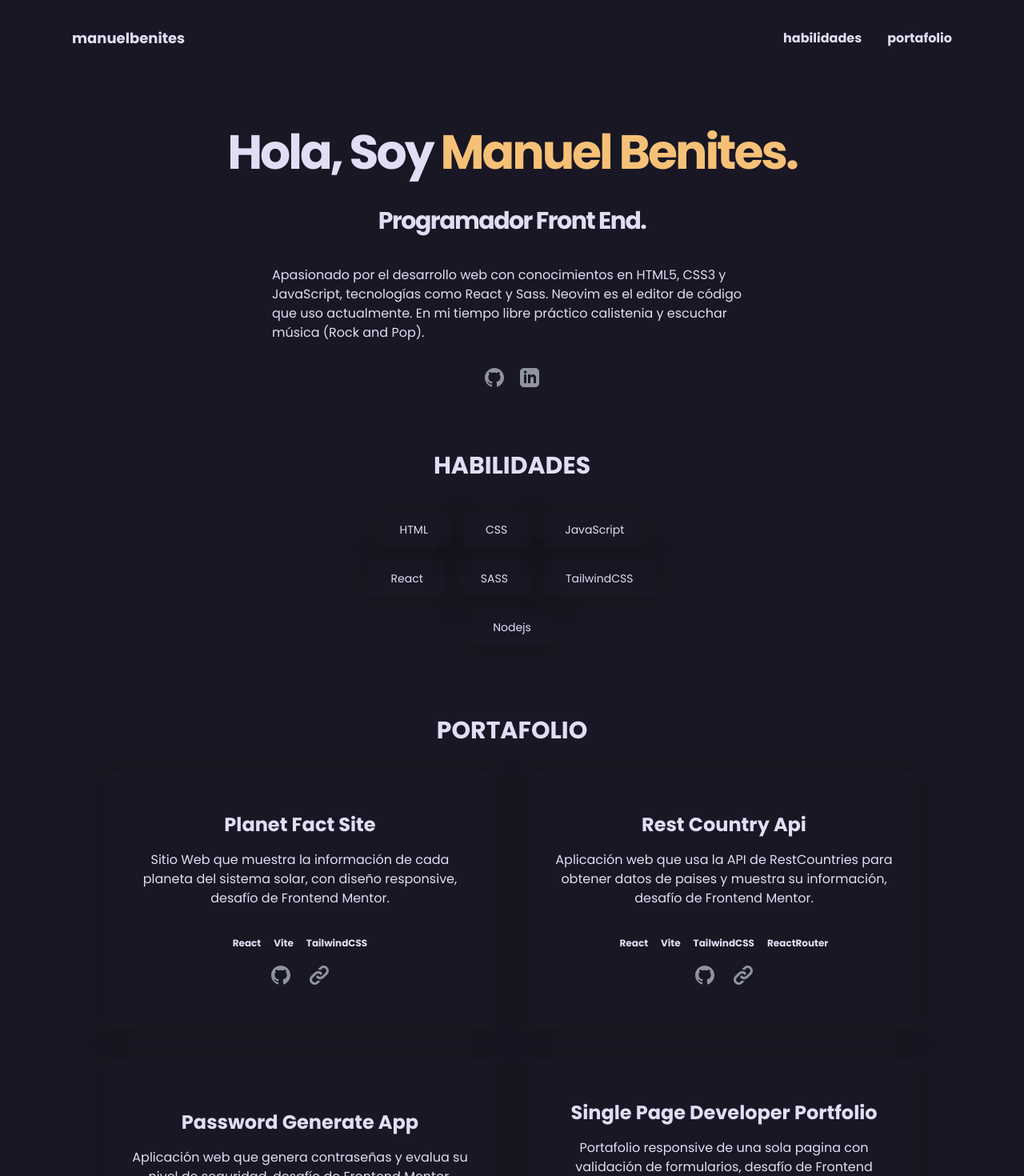
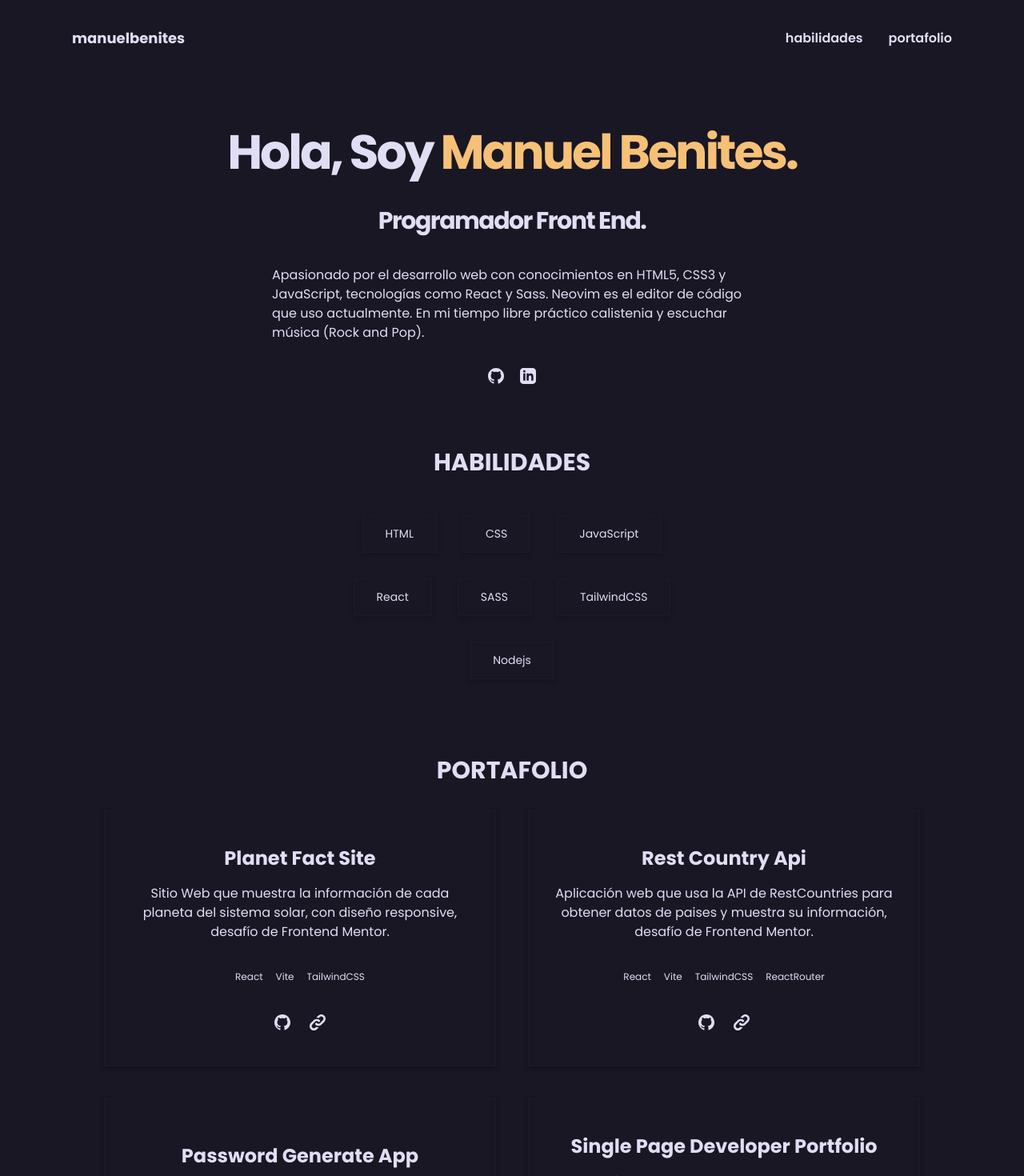
Before and after one commit to manuelbenites/portfolio-manuelbenites, a Next.js app: page / in a window 1280 px wide. Shown: the top 1470 px of the page at 80% size. Built offline with nearby package versions, Linux system fonts and the light colour scheme.

Commit message:
added floating colors, icon resizing done

```diff
--- a/src/components/card.js
+++ b/src/components/card.js
@@ -4,7 +4,7 @@ import LinkIcon from "./linkicon.js"
 
 export default function Card({ title, description, tech, code, link }) {
 	return (
-		<div className="flex flex-col justify-center bg-[#191724] shadow-custom p-8 text-center transition-all min-h-[320px] hover:translate-y-[-5px]">
+		<li className="flex text-[#e0def4] flex-col border border-[#8f93a2] border-opacity-[0.03] justify-center bg-[#191724] shadow-card p-8 text-center transition-all min-h-[320px] hover:translate-y-[-5px]">
 			<div className="">
 				<h3 className="mb-4 text-2xl font-bold">{title}</h3>
 				<p className="my-4 text-sm leading-5 md:leading-6 md:text-[16px]">
@@ -12,24 +12,28 @@ export default function Card({ title, description, tech, code, link }) {
 				</p>
 			</div>
 			<div>
-				<ul className="flex flex-wrap gap-4 justify-center my-5 text-xs font-semibold">
+				<ul className="flex flex-wrap gap-4 justify-center my-5 text-xs font-normal">
 					{tech.map((item, index) => (
 						<li key={index}>{item}</li>
 					))}
 				</ul>
-				<div>
+				<ul className="flex flex-row justify-center pt-4">
 					{code && (
-						<Link href={code} target="_blank">
-							<GithubIcon className="inline-block mx-3 transition-all fill-[#8f93a2] hover:fill-[#e0def4]" />
-						</Link>
+						<li>
+							<Link href={code} target="_blank">
+								<GithubIcon className="inline-block mx-3 transition-colors fill-[#e0def4] hover:fill-[#f6c177]" />
+							</Link>
+						</li>
 					)}
 					{link && (
-						<Link href={link} target="_blank">
-							<LinkIcon className="inline-block mx-3 transition-all fill-[#8f93a2] hover:fill-[#e0def4]" />
-						</Link>
+						<li>
+							<Link href={link} target="_blank">
+								<LinkIcon className="inline-block mx-3 transition-colors fill-[#e0def4] hover:fill-[#f6c177]" />
+							</Link>
+						</li>
 					)}
-				</div>
+				</ul>
 			</div>
-		</div>
+		</li>
 	)
 }
--- a/src/components/closeicon.js
+++ b/src/components/closeicon.js
@@ -1,16 +1,10 @@
 export default function CloseIcon(props) {
 	return (
-		<svg
-			xmlns="http://www.w3.org/2000/svg"
-			width="24"
-			height="24"
-			viewBox="0 0 24 24"
-			{...props}
-		>
+		<svg viewBox="0 0 24 24" width={24} height={24} {...props}>
 			<path
 				fill={props.fill}
-				d="M24 20.188l-8.315-8.209 8.2-8.282-3.697-3.697-8.212 8.318-8.31-8.203-3.666 3.666 8.321 8.24-8.206 8.313 3.666 3.666 8.237-8.318 8.285 8.203z"
-			/>
+				d="M19 6.41L17.59 5 12 10.59 6.41 5 5 6.41 10.59 12 5 17.59 6.41 19 12 13.41 17.59 19 19 17.59 13.41 12z"
+			></path>
 		</svg>
 	)
 }
--- a/src/components/githubicon.js
+++ b/src/components/githubicon.js
@@ -2,8 +2,8 @@ export default function GithubIcon(props) {
 	return (
 		<svg
 			xmlns="http://www.w3.org/2000/svg"
-			width="24"
-			height="24"
+			width="20"
+			height="20"
 			viewBox="0 0 24 24"
 			{...props}
 		>
--- a/src/components/header.js
+++ b/src/components/header.js
@@ -19,33 +19,43 @@ export default function Header() {
 			>
 				<div className="flex justify-end mx-auto items-center h-24 w-[96%] relative z-40">
 					<button onClick={handleActiveModal}>
-						<CloseIcon className="transition-colors fill-[#8f93a2] hover:fill-[#e0def4]" />
+						<CloseIcon className="transition-colors fill-[#e0def4] hover:fill-[#f6c177]" />
 					</button>
 				</div>
 				<ul className="flex absolute bg-[#191724] top-0 flex-col gap-6 justify-center items-center w-full h-full">
 					<Link href="#habilidades" onClick={handleActiveModal}>
-						<li className="font-bold">habilidades</li>
+						<li className="font-semibold hover:text-[#f6c177] transition-colors">
+							habilidades
+						</li>
 					</Link>
 					<Link href="#portafolio" onClick={handleActiveModal}>
-						<li className="font-bold">portafolio</li>
+						<li className="font-semibold hover:text-[#f6c177] transition-colors">
+							portafolio
+						</li>
 					</Link>
 				</ul>
 			</div>
 			<Link href="/">
-				<h3 className="text-lg font-bold">manuelbenites</h3>
+				<h3 className="text-lg font-bold hover:text-[#f6c177] transition-colors">
+					manuelbenites
+				</h3>
 			</Link>
 			<nav className="flex items-center">
 				<ul className="hidden gap-8 sm:flex">
-					<Link href="#habilidades">
-						<li className="font-bold">habilidades</li>
+					<Link href="#habilidades" className="">
+						<li className="font-semibold hover:text-[#f6c177] transition-colors">
+							habilidades
+						</li>
 					</Link>
 					<Link href="#portafolio">
-						<li className="font-bold">portafolio</li>
+						<li className="font-semibold hover:text-[#f6c177] transition-colors">
+							portafolio
+						</li>
 					</Link>
 				</ul>
 				<div className="flex gap-4 items-center">
 					<button className="sm:hidden" onClick={handleActiveModal}>
-						<MenuIcon className="transition-colors fill-[#8f93a2] hover:fill-[#e0def4]" />
+						<MenuIcon className="transition-colors fill-[#e0def4] hover:fill-[#f6c177]" />
 					</button>
 				</div>
 			</nav>
--- a/src/components/linkedinicon.js
+++ b/src/components/linkedinicon.js
@@ -2,8 +2,8 @@ export default function LinkedinIcon(props) {
 	return (
 		<svg
 			xmlns="http://www.w3.org/2000/svg"
-			width="24"
-			height="24"
+			width="20"
+			height="20"
 			viewBox="0 0 24 24"
 			{...props}
 		>
--- a/src/components/linkicon.js
+++ b/src/components/linkicon.js
@@ -2,8 +2,8 @@ export default function LinkIcon(props) {
 	return (
 		<svg
 			xmlns="http://www.w3.org/2000/svg"
-			width="24"
-			height="24"
+			width="20"
+			height="20"
 			viewBox="0 0 24 24"
 			{...props}
 		>
--- a/src/components/menuicon.js
+++ b/src/components/menuicon.js
@@ -1,16 +1,10 @@
 export default function MenuIcon(props) {
 	return (
-		<svg
-			xmlns="http://www.w3.org/2000/svg"
-			width="24"
-			height="24"
-			viewBox="0 0 24 24"
-			{...props}
-		>
+		<svg viewBox="0 0 24 24" width={24} height={24} {...props}>
 			<path
 				fill={props.fill}
-				d="M24 6h-24v-4h24v4zm0 4h-24v4h24v-4zm0 8h-24v4h24v-4z"
-			/>
+				d="M3 18h18v-2H3v2zm0-5h18v-2H3v2zm0-7v2h18V6H3z"
+			></path>
 		</svg>
 	)
 }
--- a/src/pages/index.js
+++ b/src/pages/index.js
@@ -30,13 +30,13 @@ export default function Home() {
 				</p>
 				<div className="flex gap-5 justify-center mt-8">
 					<Link href="https://github.com/manuelbenites" target="_blank">
-						<GithubIcon className="transition-colors fill-[#8f93a2] hover:fill-[#e0def4]" />
+						<GithubIcon className="transition-colors fill-[#e0def4] hover:fill-[#f6c177]" />
 					</Link>
 					<Link
 						href="https://www.linkedin.com/in/manuelbenites/"
 						target="_blank"
 					>
-						<LinkedinIcon className="transition-colors fill-[#8f93a2] hover:fill-[#e0def4]" />
+						<LinkedinIcon className="transition-colors fill-[#e0def4] hover:fill-[#f6c177]" />
 					</Link>
 				</div>
 			</section>
@@ -48,7 +48,7 @@ export default function Home() {
 					{skills.map((skill, index) => (
 						<li
 							key={index}
-							className="inline-block py-3 px-7 m-2 transition-transform shadow-custom hover:translate-y-[-5px]"
+							className="inline-block border font-normal border-[#8f93a2] border-opacity-[0.03] py-3 px-7 m-4 transition-transform shadow-skill hover:translate-y-[-5px]"
 						>
 							{skill}
 						</li>
@@ -56,10 +56,10 @@ export default function Home() {
 				</ul>
 			</section>
 			<section className="mt-10 text-[#e0def4]" id="portafolio">
-				<div className="pt-10 text-3xl font-bold text-center uppercase mb-[32px]">
+				<h2 className="pt-10 text-3xl font-bold text-center uppercase mb-[32px]">
 					portafolio
-				</div>
-				<div className="grid grid-cols-1 gap-10 sm:px-10 md:grid-cols-2 bg-[#191724]">
+				</h2>
+				<ul className="grid grid-cols-1 gap-10 sm:px-10 md:grid-cols-2 bg-[#191724]">
 					{projects.map((project, index) => (
 						<Card
 							key={index}
@@ -68,9 +68,10 @@ export default function Home() {
 							tech={project.tech}
 							code={project.code}
 							link={project.link}
+							img={project.img}
 						/>
 					))}
-				</div>
+				</ul>
 			</section>
 		</>
 	)
--- a/src/styles/main.css
+++ b/src/styles/main.css
@@ -1,4 +1,4 @@
-@import url("https://fonts.googleapis.com/css2?family=JetBrains+Mono:wght@400;500&family=Poppins:wght@400;500;700;900&display=swap");
+@import url("https://fonts.googleapis.com/css2?family=Poppins:wght@400;500;600;700&display=swap");
 
 @tailwind base;
 @tailwind components;
--- a/tailwind.config.js
+++ b/tailwind.config.js
@@ -15,7 +15,8 @@ module.exports = {
 		},
 		extend: {
 			boxShadow: {
-				custom: "0px 3px 24px 6px rgba(23,19,19,0.39)",
+				skill: "0 3px 6px 0 rgba(0, 0, 0, 0.20)",
+				card: "0 3px 6px 0 rgba(0, 0, 0, 0.30)",
 			},
 			gridTemplateColumns: {
 				autofit: "repeat(auto-fit,minmax(18em,1fr))",
```
Also changed, not shown: .eslintrc.cjs (added), .prettierrc.json (added), 1 other file (tests, documents, lock files or other folders).
